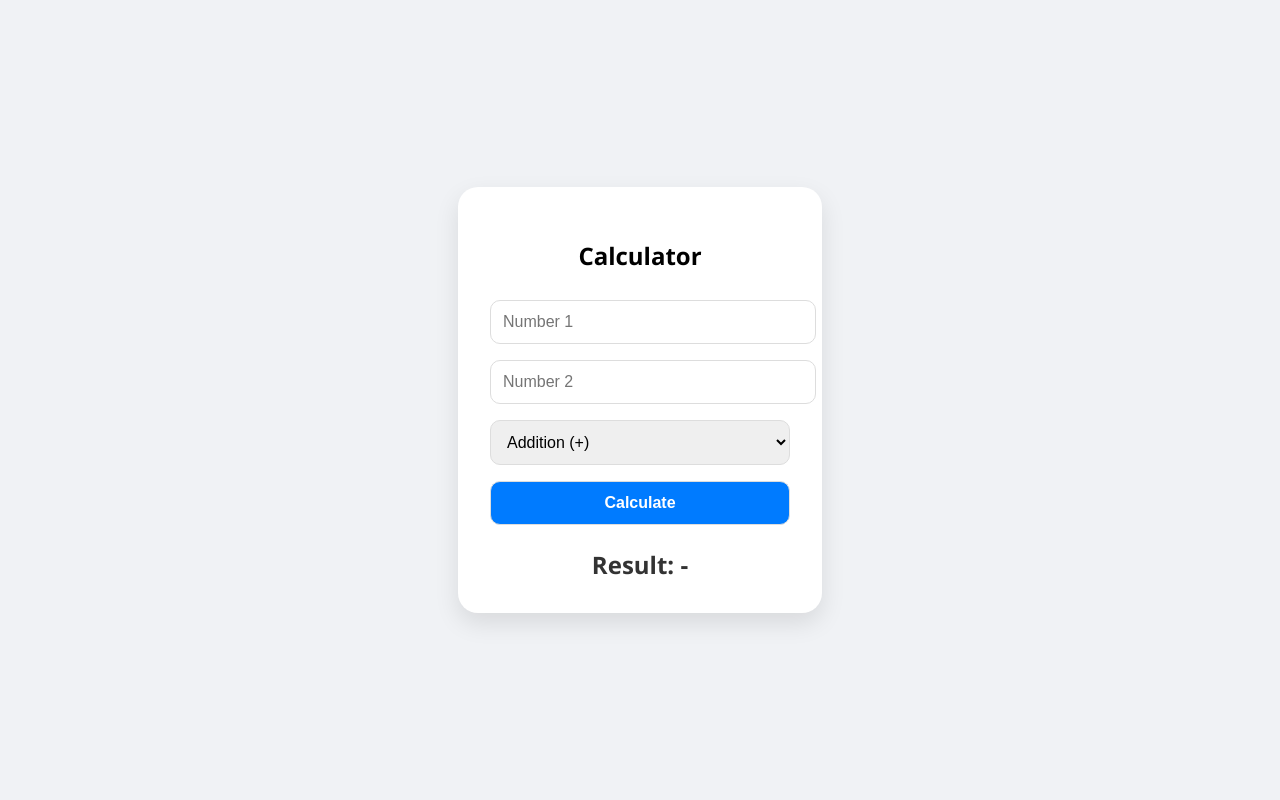
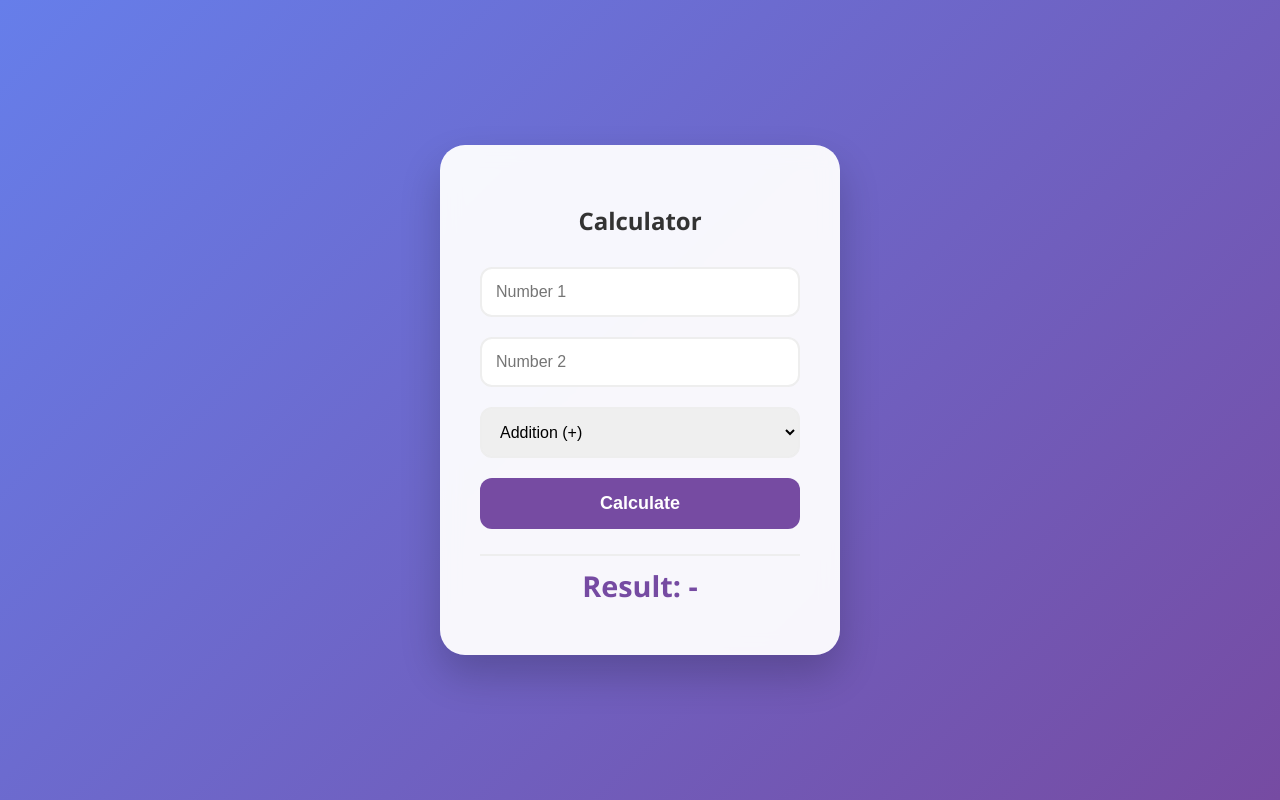
Before and after one commit to upthirahman-yare13/My-calculator, a Flask app: page / in a window 1280 px wide. Run offline with Flask 3, Linux system fonts and the light colour scheme.

Commit message:
Enhance calculator UI and button behavior
Updated styles and improved button functionality in the calculator interface.

```diff
--- a/templates/index.html
+++ b/templates/index.html
@@ -4,13 +4,42 @@
     <meta charset="UTF-8">
     <meta name="viewport" content="width=device-width, initial-scale=1.0">
     <title>Pro Calculator</title>
+    <!-- PWA Settings -->
+    <link rel="manifest" href="/manifest.json">
+    <link rel="apple-touch-icon" href="/icon.png">
     <style>
-        body { font-family: 'Segoe UI', sans-serif; background: #f0f2f5; display: flex; justify-content: center; align-items: center; height: 100vh; margin: 0; }
-        .calc-card { background: white; padding: 2rem; border-radius: 20px; box-shadow: 0 10px 25px rgba(0,0,0,0.1); width: 300px; text-align: center; }
-        input, select, button { width: 100%; padding: 12px; margin: 8px 0; border: 1px solid #ddd; border-radius: 10px; font-size: 16px; }
-        button { background: #007bff; color: white; font-weight: bold; cursor: pointer; transition: 0.3s; }
-        button:hover { background: #0056b3; }
-        #res { font-size: 1.5rem; font-weight: bold; color: #333; margin-top: 15px; }
+        body {
+            font-family: 'Segoe UI', Tahoma, Geneva, Verdana, sans-serif;
+            background: linear-gradient(135deg, #667eea 0%, #764ba2 100%);
+            display: flex; justify-content: center; align-items: center;
+            height: 100vh; margin: 0;
+        }
+        .calc-card {
+            background: rgba(255, 255, 255, 0.95);
+            padding: 2.5rem;
+            border-radius: 25px;
+            box-shadow: 0 20px 40px rgba(0,0,0,0.2);
+            width: 320px;
+            text-align: center;
+            backdrop-filter: blur(10px);
+        }
+        h2 { color: #333; margin-bottom: 20px; }
+        input, select {
+            width: 100%; padding: 14px; margin: 10px 0;
+            border: 2px solid #eee; border-radius: 12px;
+            font-size: 16px; box-sizing: border-box;
+        }
+        button {
+            width: 100%; padding: 15px; margin-top: 10px;
+            background: #764ba2; color: white; border: none;
+            border-radius: 12px; font-size: 18px; font-weight: bold;
+            cursor: pointer; transition: 0.3s;
+        }
+        button:hover { background: #5a377d; transform: translateY(-2px); }
+        #res {
+            font-size: 1.8rem; font-weight: bold; color: #764ba2;
+            margin-top: 25px; padding: 10px; border-top: 2px solid #eee;
+        }
     </style>
 </head>
 <body>
@@ -24,24 +53,38 @@
             <option value="*">Multiplication (*)</option>
             <option value="/">Division (/)</option>
         </select>
-        <button onclick="calculate()">Calculate</button>
+        <button id="calcBtn" onclick="calculate()">Calculate</button>
         <div id="res">Result: -</div>
     </div>
 
     <script>
         async function calculate() {
+            const btn = document.getElementById('calcBtn');
+            const resDiv = document.getElementById('res');
+
+            btn.innerText = "Calculating...";
+            btn.disabled = true;
+
             const data = {
                 num1: document.getElementById('num1').value,
                 num2: document.getElementById('num2').value,
                 operation: document.getElementById('op').value
             };
+
+            try {
                 const response = await fetch('/calculate', {
                     method: 'POST',
                     headers: {'Content-Type': 'application/json'},
                     body: JSON.stringify(data)
                 });
                 const res = await response.json();
-            document.getElementById('res').innerText = "Result: " + (res.result ?? res.error);
+                resDiv.innerText = "Result: " + (res.result ?? res.error);
+            } catch (err) {
+                resDiv.innerText = "Error!";
+            } finally {
+                btn.innerText = "Calculate";
+                btn.disabled = false;
+            }
         }
     </script>
 </body>
```
Lines whose indentation alone changed are shown as unchanged.
